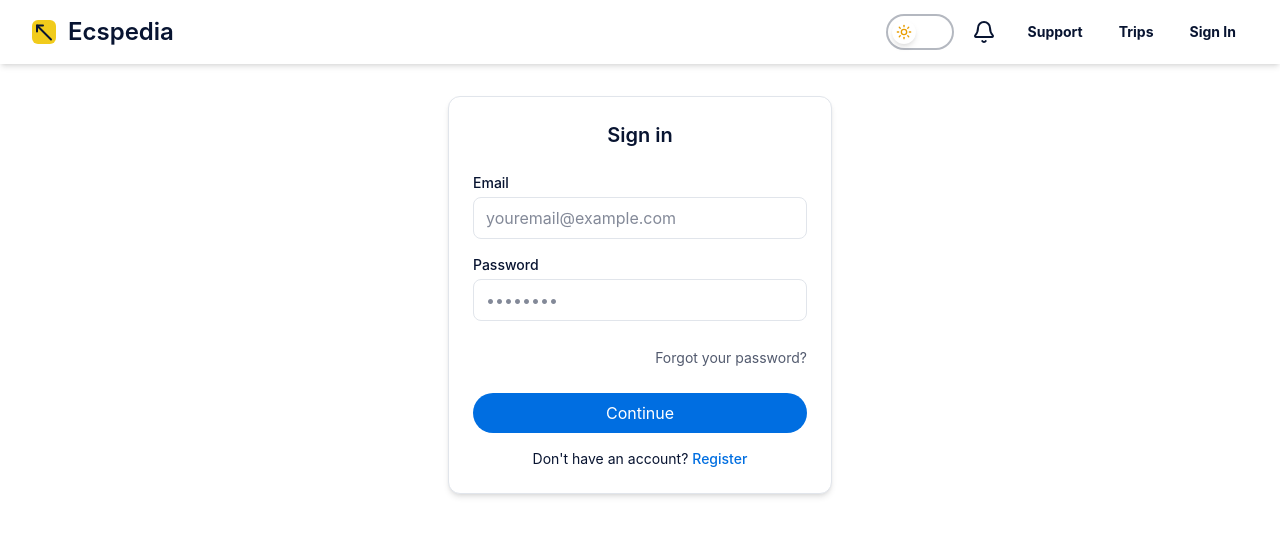
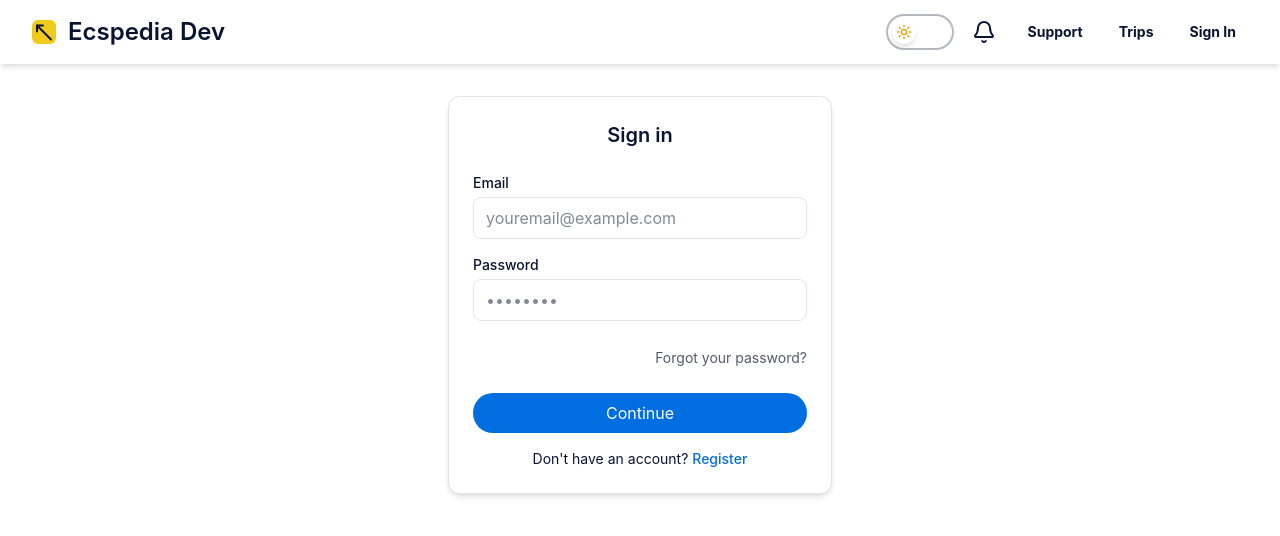
Before and after one commit to Ecspedia/ecspedia_frontend, a Next.js app: page /Login in a window 1280 px wide. Shown: the top 536 px of the page. Built offline with nearby package versions, Linux system fonts and the light colour scheme; no server answers.

Commit message:
chore: update title to check cd

```diff
--- a/src/components/ui/Header/HeaderNav.tsx
+++ b/src/components/ui/Header/HeaderNav.tsx
@@ -25,7 +25,7 @@ export default function HeaderNav() {
                 <MoveUpLeft size={35} strokeWidth={2} />
               </div>
               <span className="text-primary text-2xl font-semibold transition-colors duration-300">
-                Ecspedia
+                Ecspedia Dev
               </span>
             </Link>
           </div>
```
